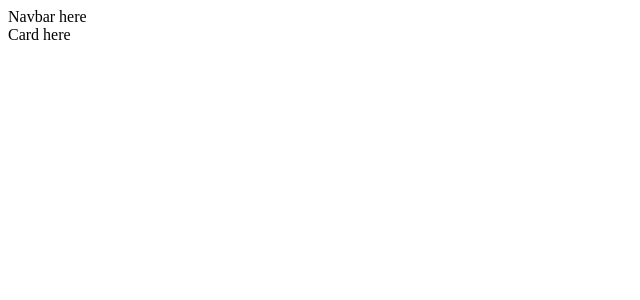
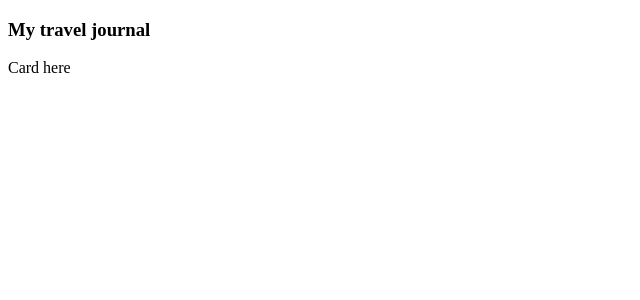
Before and after one commit to Elikibs/travel-journal, a React (Vite) app: page / in a window 1280 px wide. Shown: the top 300 px of the page, without its empty margins (0-640 px from the left). Built offline with nearby package versions, Linux system fonts and the light colour scheme.

Commit message:
Added fonts links

```diff
--- a/index.html
+++ b/index.html
@@ -4,6 +4,11 @@
     <meta charset="UTF-8" />
     <link rel="icon" type="image/svg+xml" href="/vite.svg" />
     <meta name="viewport" content="width=device-width, initial-scale=1.0" />
+
+    <!-- Fonts links -->
+    <link rel="preconnect" href="https://fonts.googleapis.com">
+    <link rel="preconnect" href="https://fonts.gstatic.com" crossorigin>
+    <link href="https://fonts.googleapis.com/css2?family=Poppins:wght@300;600&display=swap" rel="stylesheet">
 
     <!-- styling link -->
     <link rel="stylesheet" href="./src/styles.css">
--- a/src/components/Navbar.jsx
+++ b/src/components/Navbar.jsx
@@ -1,6 +1,10 @@
 function Navbar(){
     return (
-        <div>Navbar here</div>
+        <div>
+            <nav>
+                <h3>My travel journal</h3>
+            </nav>
+        </div>
     )
 }
 
```
